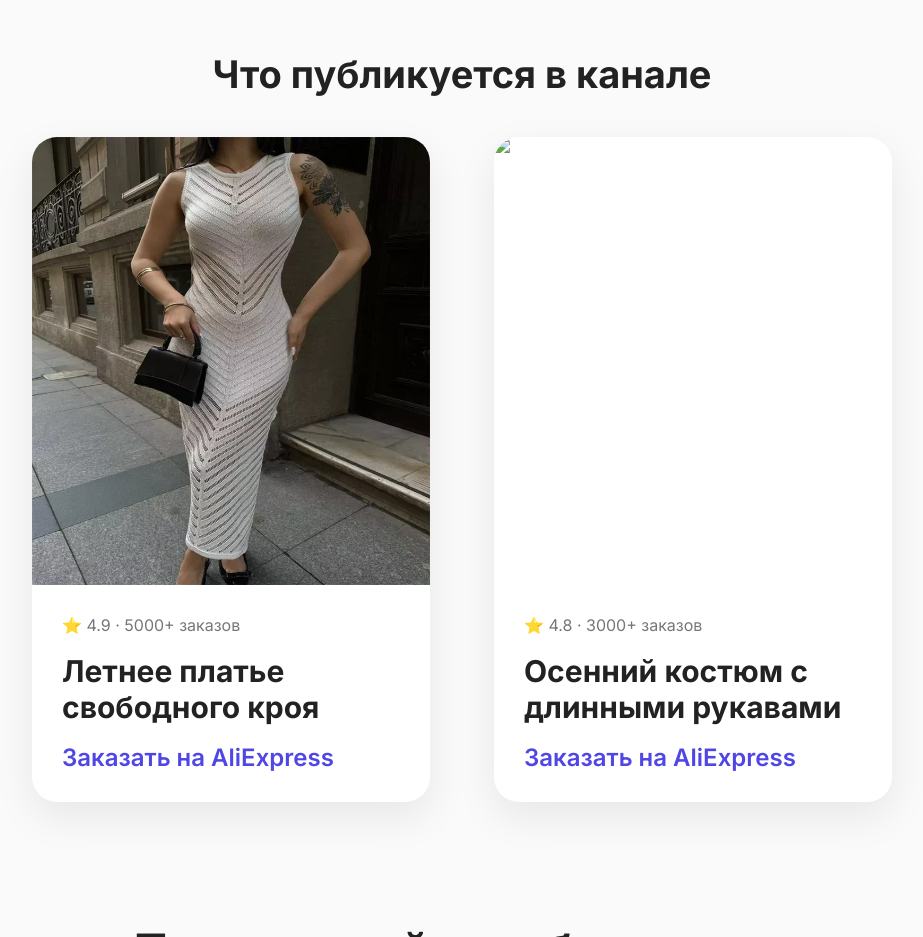
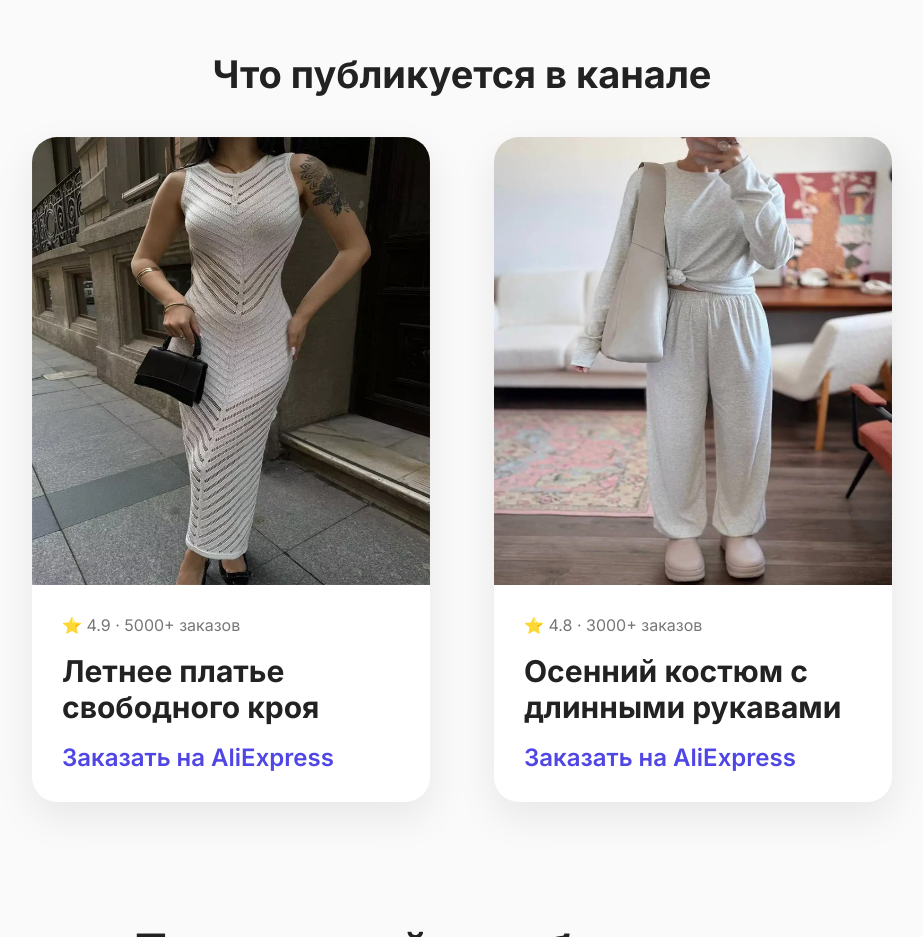
Before and after one commit to AndreyBeloborodov/andreybeloborodov.github.io, a plain HTML site: page index.html in a window 1280 px wide. Shown: the part 1060-1997 px from the top of the page, without its empty margins (178-1101 px from the left). Drawn offline with Linux system fonts and the light colour scheme.

Commit message:
Update index.html

```diff
--- a/index.html
+++ b/index.html
@@ -147,7 +147,7 @@
 
         <div class="product mrglft">
 
-            <img src="product2.jpg">
+            <img src="IMG_20260728_104619_447.jpg">
 
             <div class="info">
 
```
